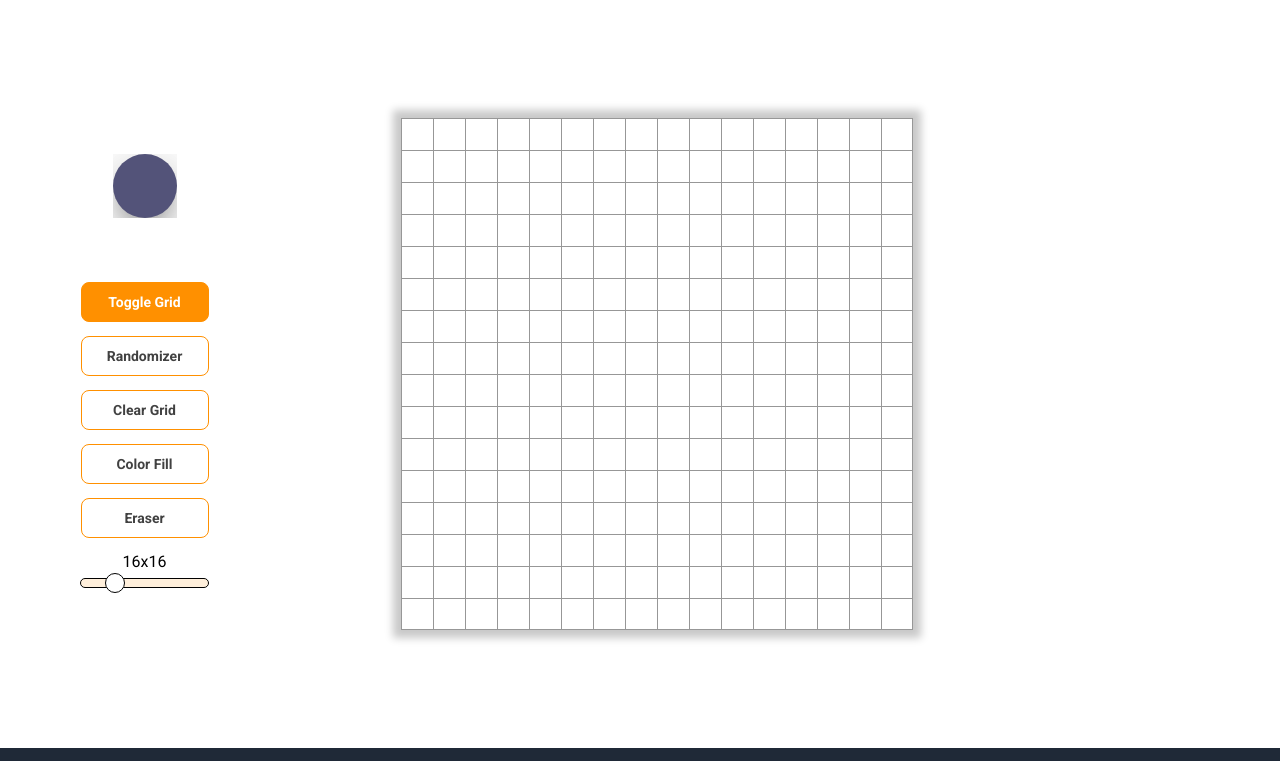
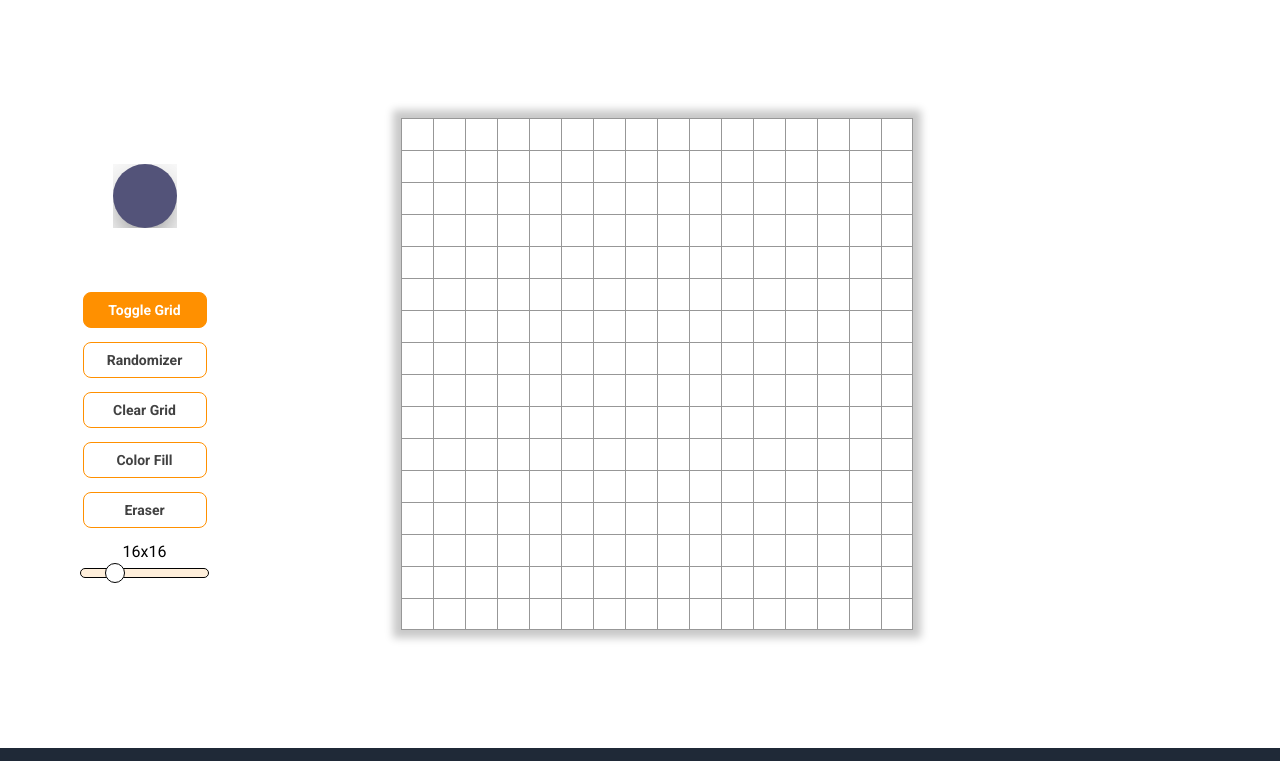
Before and after one commit to pavsoldatov/Etch-a-Sketch, a plain HTML site: page index.html in a window 1280 px wide. Shown: the top 761 px of the page. Drawn offline with Linux system fonts and the light colour scheme.

Commit message:
Change button size for max-width 1423px @media

```diff
--- a/styles.css
+++ b/styles.css
@@ -49,6 +49,7 @@ body {
     min-height: 512px;
   }
 }
+
 .settings__toggle-grid-button,
 .settings__clear-grid-button,
 .settings__random-mode-button,
@@ -66,6 +67,18 @@ body {
   text-align: center;
   transition: background-color 150ms ease-in-out;
 }
+
+@media (max-width: 1423px) {
+  .settings__toggle-grid-button,
+  .settings__clear-grid-button,
+  .settings__random-mode-button,
+  .settings__eraser-button,
+  .settings__color-fill-button {
+    height: 2.25rem;
+    width: 7.75rem;
+  }
+}
+
 .settings__clear-grid-button,
 .settings__random-mode-button,
 .settings__eraser-button,
```
